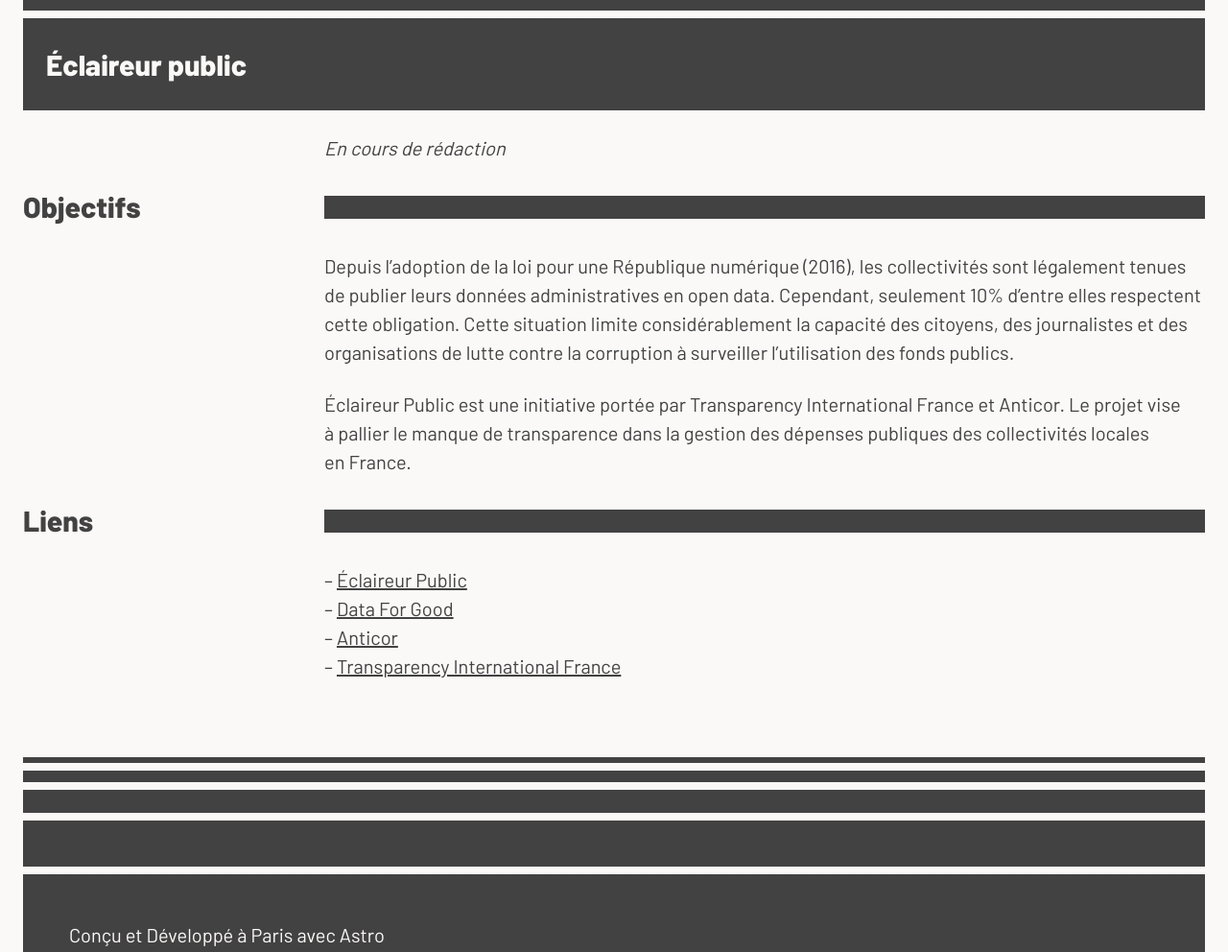
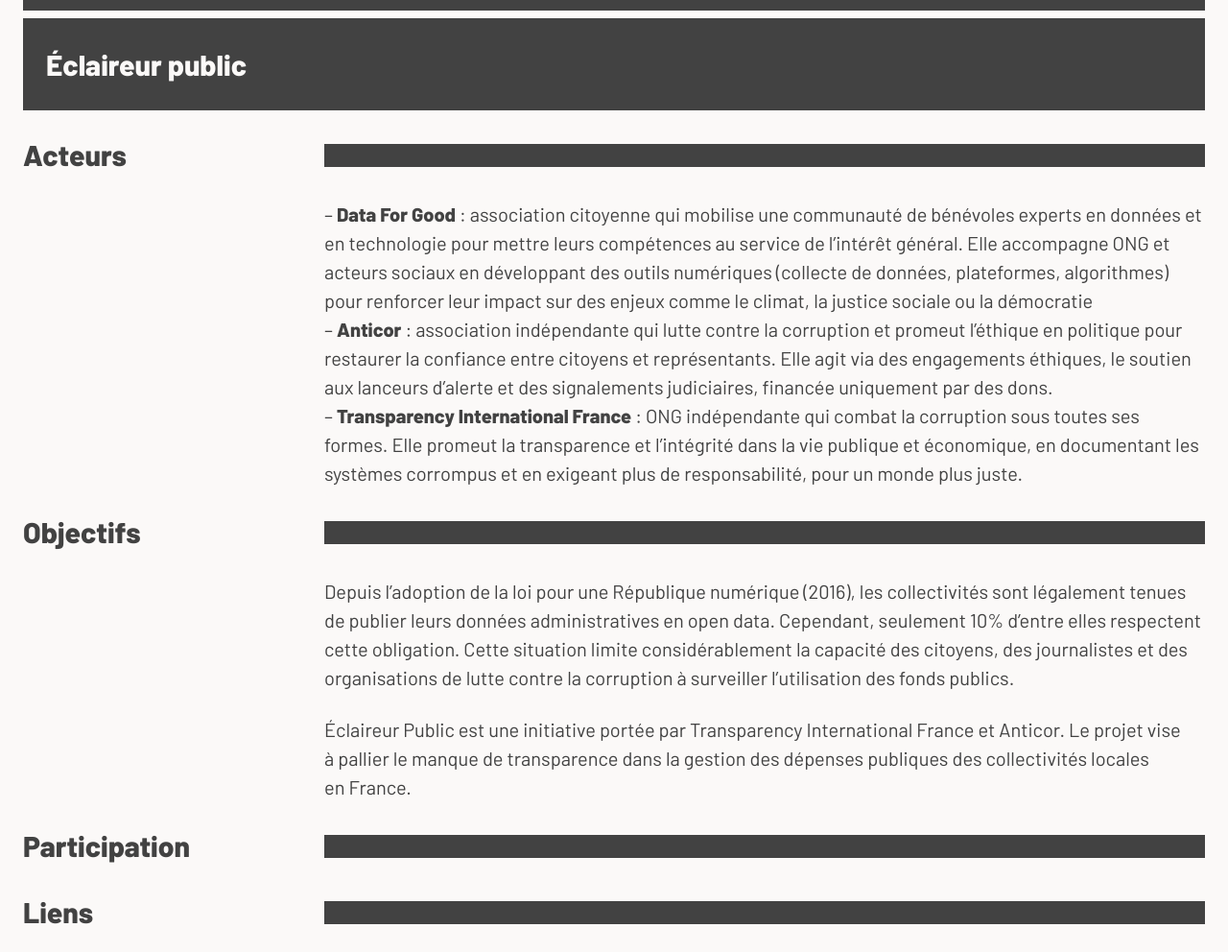
Before and after one commit to sebaseg-dev/sebaseg-site, an Astro site in the folder astro/: page /projects/0-d4g-eclaireur in a window 1280 px wide. Shown: the part 600-1592 px from the top of the page at 96% size. Built offline with nearby package versions, Linux system fonts and the light colour scheme; Astro itself is replaced by a stand-in of ours; no server answers.

Commit message:
Update 0-d4g-eclaireur.md

```diff
--- a/astro/src/content/projects/0-d4g-eclaireur.md
+++ b/astro/src/content/projects/0-d4g-eclaireur.md
@@ -1,6 +1,7 @@
 ---
 title: Éclaireur Public
 publishDate: 2026-02-13
+updateDate: 2026-05-17
 img: /images/eclaireur_public.webp
 img_alt: Éclaireur public avec Data For Good, Anticor et Transparency International France
 description: Plateforme grand public de diagnostic de la transparence publique
@@ -19,7 +20,11 @@
 
 # Éclaireur public
 
-_En cours de rédaction_
+## Acteurs
+
+- **Data For Good** : association citoyenne qui mobilise une communauté de bénévoles experts en données et en technologie pour mettre leurs compétences au service de l’intérêt général. Elle accompagne ONG et acteurs sociaux en développant des outils numériques (collecte de données, plateformes, algorithmes) pour renforcer leur impact sur des enjeux comme le climat, la justice sociale ou la démocratie
+- **Anticor** : association indépendante qui lutte contre la corruption et promeut l’éthique en politique pour restaurer la confiance entre citoyens et représentants. Elle agit via des engagements éthiques, le soutien aux lanceurs d’alerte et des signalements judiciaires, financée uniquement par des dons.
+- **Transparency International France** : ONG indépendante qui combat la corruption sous toutes ses formes. Elle promeut la transparence et l’intégrité dans la vie publique et économique, en documentant les systèmes corrompus et en exigeant plus de responsabilité, pour un monde plus juste.
 
 ## Objectifs
 
@@ -27,6 +32,10 @@
 
 Éclaireur Public est une initiative portée par Transparency International France et Anticor. Le projet vise à pallier le manque de transparence dans la gestion des dépenses publiques des collectivités locales en France.
 
+## Participation
+
+
+
 ## Liens
 
 - [Éclaireur Public](https://www.eclaireurpublic.fr/)
```
